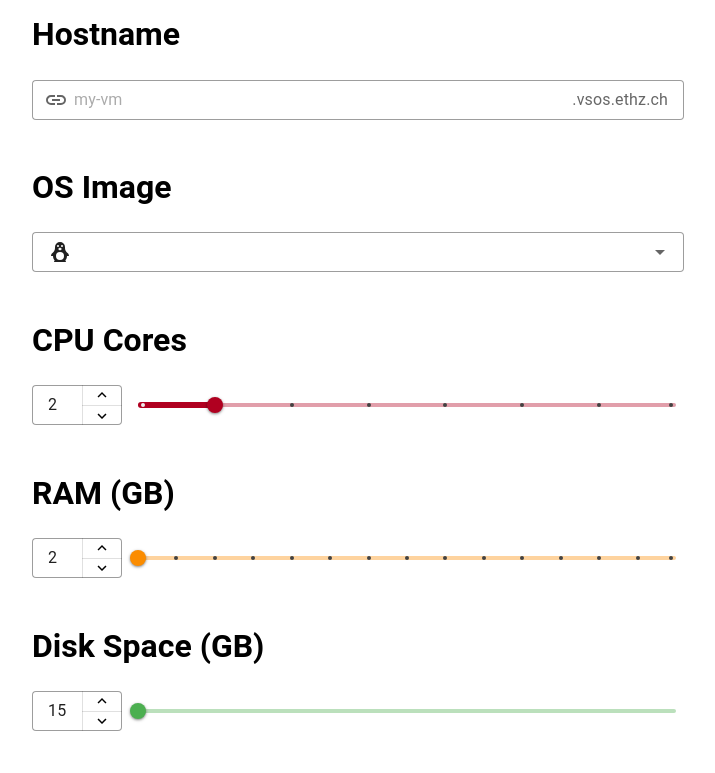
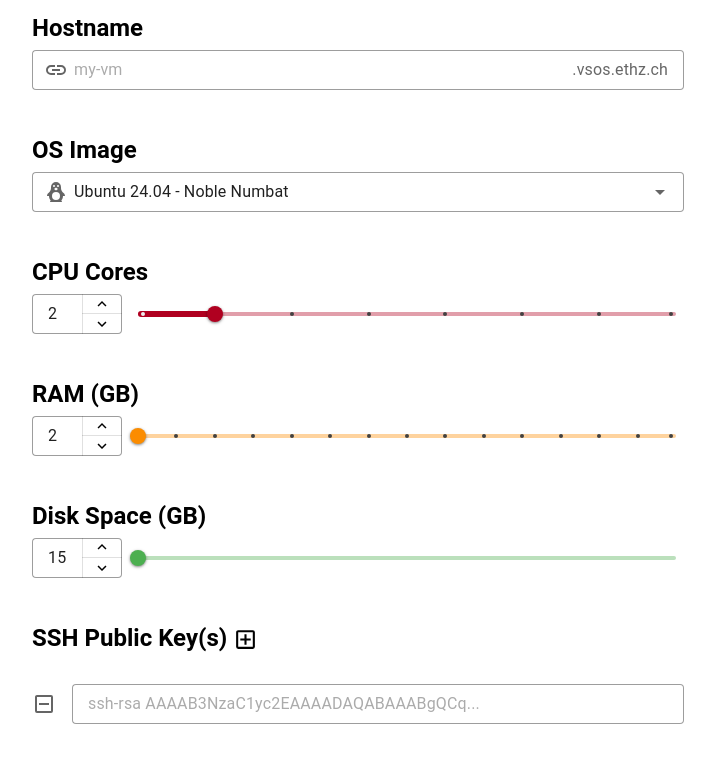
Before and after one commit to cerfedino/VMWiz, a Vue app in the folder vmwiz-frontend/: page / in a window 1280 px wide. Shown: the part 580-1353 px from the top of the page, without its empty margins (282-997 px from the left). Built offline with nearby package versions, Linux system fonts and the light colour scheme; no server answers.

Commit message:
fix: spacing and image selection in form view

```diff
--- a/vmwiz-frontend/src/views/FormView.vue
+++ b/vmwiz-frontend/src/views/FormView.vue
@@ -77,7 +77,7 @@
             />
 
             <h1 class="text-h6 font-weight-bold mt-4">VM specification</h1>
-            <h1 class="text-subtitle-1 mt-3">Hostname</h1>
+            <h2 class="text-subtitle-1 mt-3 mb-1">Hostname</h2>
             <v-text-field
                 persistent-placeholder
                 placeholder="my-vm"
@@ -88,28 +88,25 @@
                 v-model="form_values.current.hostname"
                 :rules="[() => form_values.validation_errors.hostname || true]"
             />
-            <h1 class="text-subtitle-1">OS Image</h1>
+            <h2 class="text-subtitle-1 mb-1">OS Image</h2>
             <v-select
                 variant="outlined"
                 density="compact"
+                :prepend-inner-icon="mdiPenguin"
                 :items="form_values.allowed.image"
                 v-model="form_values.current.image"
                 :rules="[() => form_values.validation_errors.image || true]"
             >
-                <template v-slot:item="{ props }">
+                <template v-slot:item="{ props, item }">
                     <v-list-item v-bind="props">
                         <template v-slot:prepend>
-                            <v-icon class="mr-2" :icon="mdiPenguin" />
+                            <v-icon :icon="mdiPenguin" class="mr-2" />
                         </template>
                     </v-list-item>
                 </template>
-                <template v-slot:selection="{ item }">
-                    <v-icon class="mr-2" :icon="mdiPenguin" />
-                    {{ item.title }}
-                </template>
             </v-select>
 
-            <h1 class="text-subtitle-1">CPU Cores</h1>
+            <h2 class="text-subtitle-1 mb-1">CPU Cores</h2>
             <v-slider
                 show-ticks="always"
                 step="1"
@@ -137,7 +134,7 @@
                         v-model="form_values.current.cores" /></template
             ></v-slider>
 
-            <h1 class="text-subtitle-1">RAM (GB)</h1>
+            <h2 class="text-subtitle-1 mb-1">RAM (GB)</h2>
             <v-slider
                 show-ticks="always"
                 step="1"
@@ -167,7 +164,7 @@
                 </template>
             </v-slider>
 
-            <h1 class="text-subtitle-1">Disk Space (GB)</h1>
+            <h2 class="text-subtitle-1 mb-1">Disk Space (GB)</h2>
             <v-slider
                 step="1"
                 thumb-label
@@ -195,7 +192,7 @@
                 </template>
             </v-slider>
 
-            <h1 class="text-subtitle-1 pb-3">
+            <h2 class="text-subtitle-1 pb-3 mb-1">
                 SSH Public Key(s)
                 <!-- <v-tooltip text="Tooltip">
           <template v-slot:activator="{ props }">
@@ -206,21 +203,18 @@
                 <v-icon
                     :icon="mdiPlusBoxOutline"
                     @click="form_values.current.sshPubkey.push('')"
+                    size="25"
                 />
+            </h2>
             <p class="text-caption text-error">
                 {{
-                        form_values.current.sshPubkey.length != 0
-                            ? Array.isArray(
-                                  form_values.validation_errors.sshPubkey,
-                              )
-                                ? form_values.validation_errors.sshPubkey.join(
-                                      "\n",
-                                  )
+                    form_values.current.sshPubkey.length == 0
+                        ? Array.isArray(form_values.validation_errors.sshPubkey)
+                            ? form_values.validation_errors.sshPubkey.join("\n")
                             : form_values.validation_errors.sshPubkey
                         : ""
                 }}
             </p>
-            </h1>
             <div
                 v-for="(key, index) in form_values.current.sshPubkey"
                 :key="index"
@@ -264,7 +258,7 @@
                 </v-text-field>
             </div>
 
-            <h1 class="text-subtitle-1">Comments</h1>
+            <h2 class="text-subtitle-1 mb-1">Comments</h2>
             <v-textarea
                 variant="outlined"
                 density="compact"
```
Lines whose indentation alone changed are shown as unchanged.
